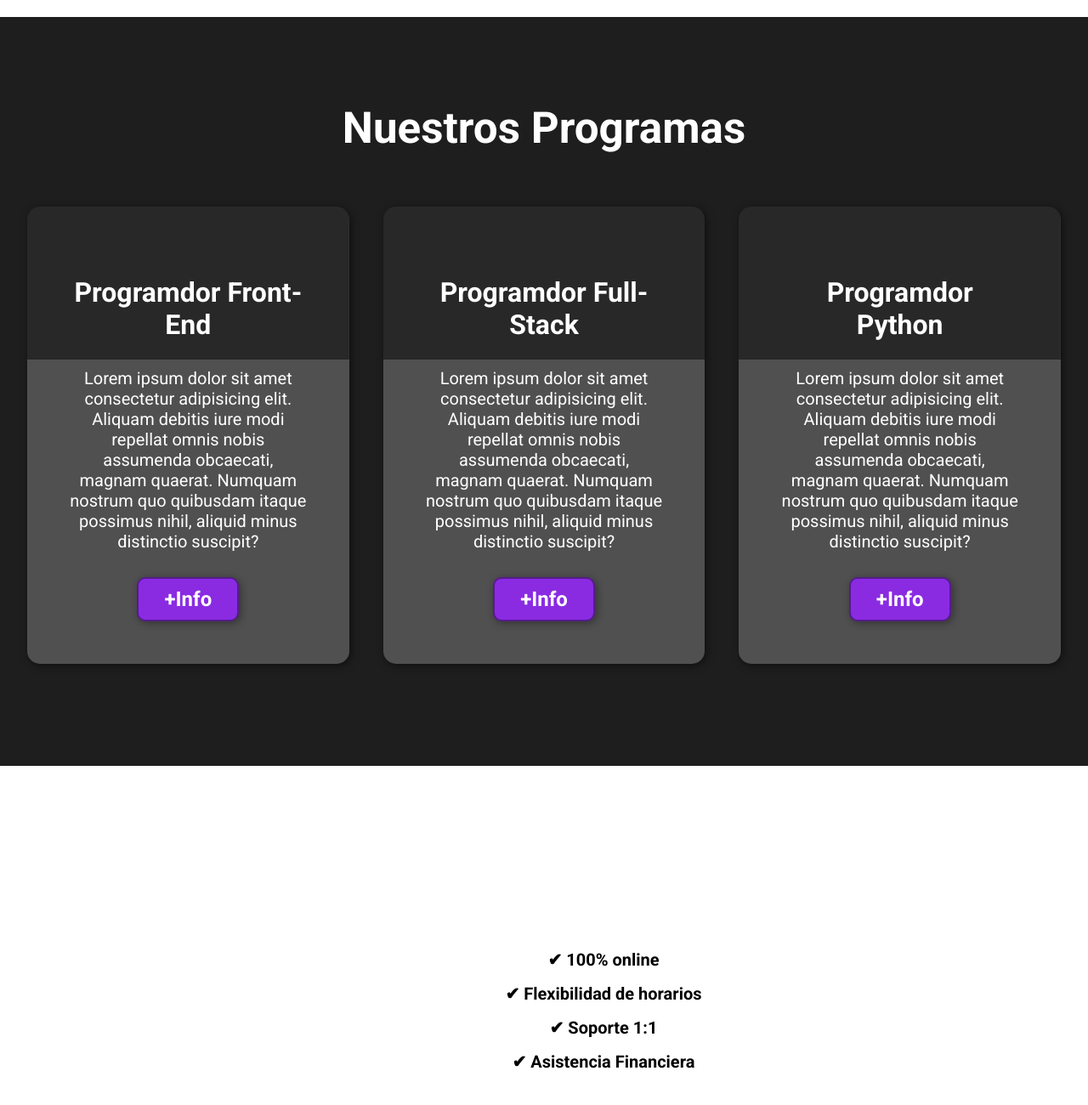
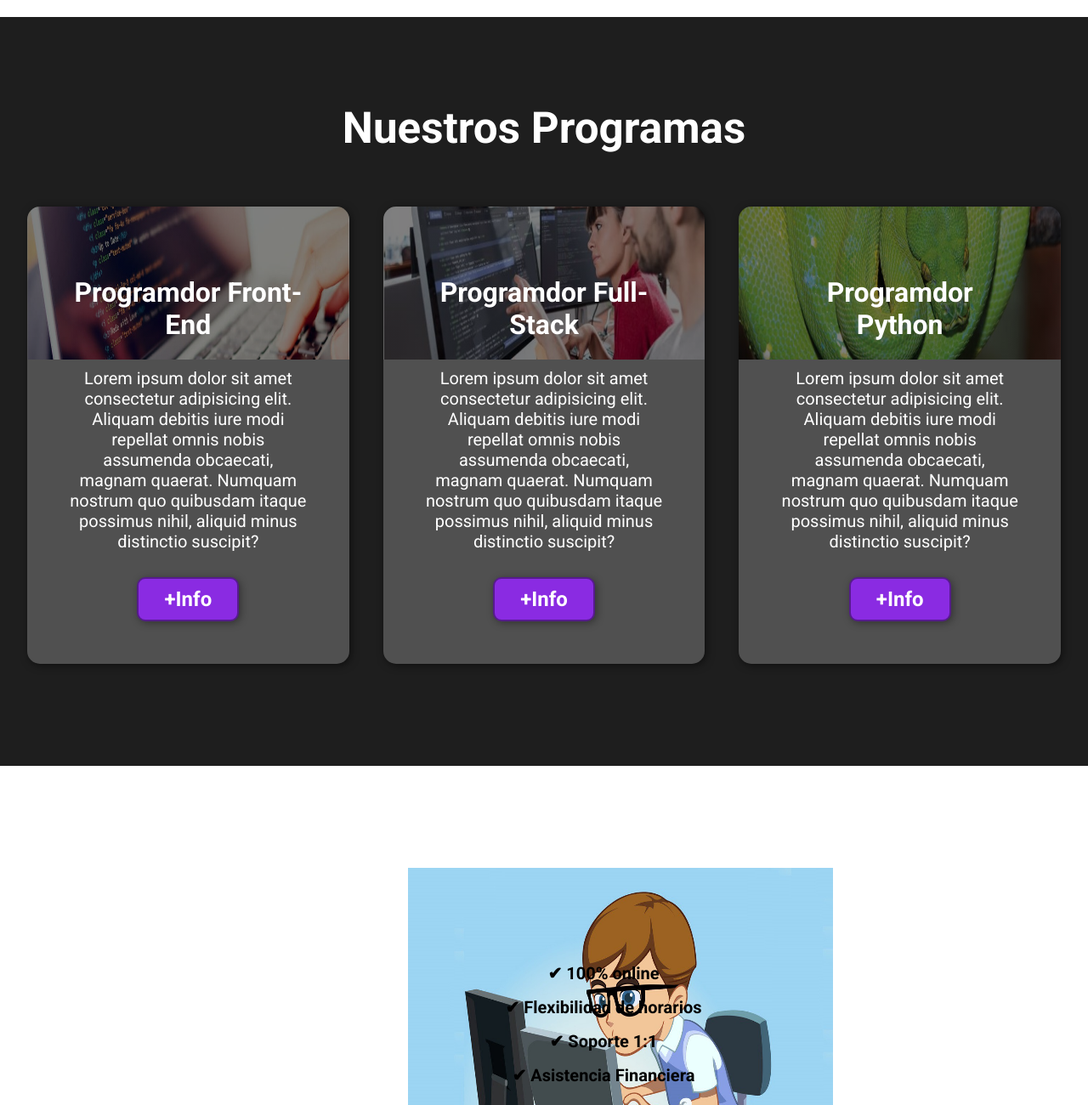
Before and after one commit to CasJuan/PaginaResponsive, a plain HTML site: page index.html in a window 1280 px wide. Shown: the part 1500-2800 px from the top of the page at 85% size. Drawn offline with Linux system fonts and the light colour scheme.

Commit message:
[MOD] corrigo las imagenes

```diff
--- a/Style/style.css
+++ b/Style/style.css
@@ -27,6 +27,7 @@ button{
     box-shadow: 2px 2px 10px rgba(0, 0, 0, 0.377);
     color: white;
     background-color: blueviolet;
+    cursor: pointer;
 }
 
 button:hover{
@@ -92,7 +93,7 @@ header a:hover{
         rgba(0,0,0,0.5),
         rgba(0,0,0,0.5)
     )
-    ,url("Img/hero.jpg");
+    ,url("/Img/hero.jpg");
     background-repeat: no-repeat;
     background-size: cover;
     background-position: center center;
@@ -144,7 +145,7 @@ header a:hover{
         rgba(0,0,0,0.5),
         rgba(0,0,0,0.5)
     )
-    ,url("imagenes\python.jpg");
+    ,url("/Img/front-end.jpg");
 }
 
 .carta:nth-child(2){
@@ -153,7 +154,7 @@ header a:hover{
         rgba(0,0,0,0.5),
         rgba(0,0,0,0.5)
     )
-    ,url("imagenes\python.jpg");
+    ,url("/Img/full-stack.jpg");
 }
 
 .carta:nth-child(3){
@@ -162,7 +163,7 @@ header a:hover{
         rgba(0,0,0,0.5),
         rgba(0,0,0,0.5)
     )
-    ,url("imagenes\python.jpg");
+    ,url("/Img/python.jpg");
 }
 
 #caracteristicas .container {
@@ -206,7 +207,7 @@ footer p{
 }
 
 footer .container{
-    height: 150px;
+    height: 50px;
     display: flex;
     justify-content: center;
     align-items: flex-end;
@@ -251,7 +252,7 @@ footer .container{
     }
 
     #somos-proya .img-container{
-        background-image:url("Img/somos-proya.jpg");
+        background-image:url("/Img/somos-proya.jpg");
         background-position: center center;
         background-size: cover;
         height: 500px;
@@ -287,7 +288,7 @@ footer .container{
             rgba(0,0,0,0.5),
             rgba(0,0,0,0.5)
         )
-        ,url("imagenes\python-cropped.jpg");
+        ,url("/Img/front-end-cropped.jpg");
     }
 
     .carta:nth-child(2){
@@ -296,7 +297,7 @@ footer .container{
             rgba(0,0,0,0.5),
             rgba(0,0,0,0.5)
         )
-        ,url("imagenes\python-cropped.jpg");
+        ,url("/Img/full-stack-cropped.jpg");
     }
 
     .carta:nth-child(3){
@@ -305,11 +306,11 @@ footer .container{
             rgba(0,0,0,0.5),
             rgba(0,0,0,0.5)
         )
-        ,url("imagenes\python-cropped.jpg");
+        ,url("/Img/python-cropped.jpg");
     }
 
     #caracteristicas{
-        background-image: url("Img");
+        background-image: url("/Img/background-2.jpeg");
         background-repeat: no-repeat;
         background-size: 500px 400px;
         background-position: calc(100vw - 500px) 120px;
@@ -317,6 +318,9 @@ footer .container{
 
     #caracteristicas .container{
         text-align: center;
+        display: flex;
+        flex-direction: row;
+        justify-content:center;
     }
 
     #caracteristicas ul{
```
